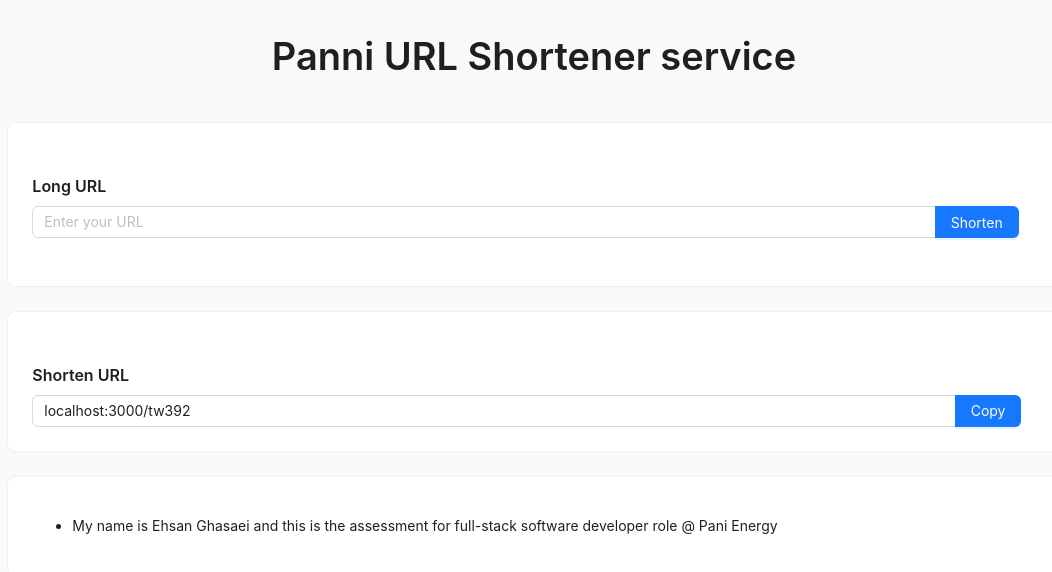
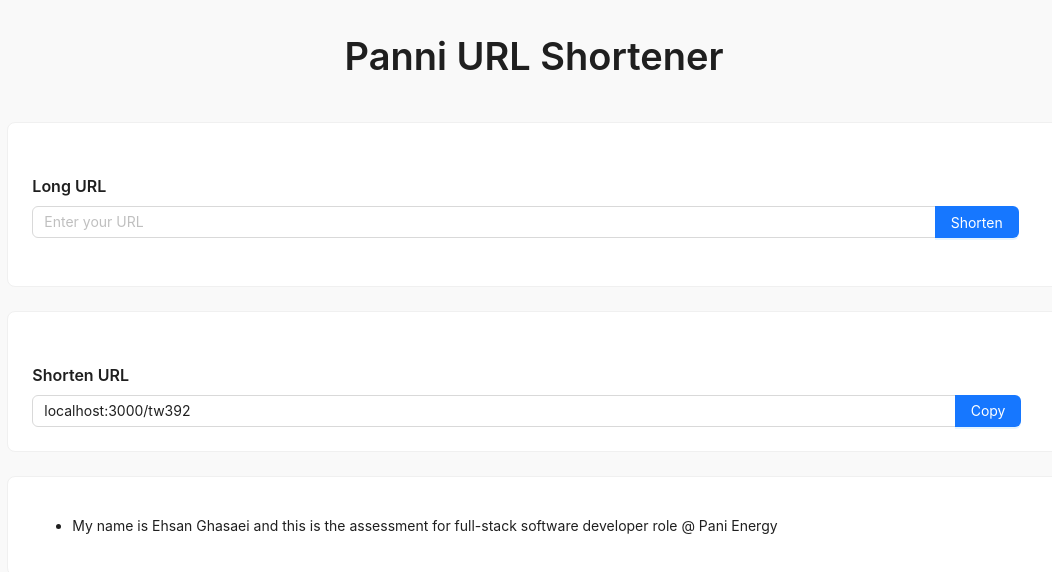
Before and after one commit to Ehsan-Home/URL_shortener, a React (Create React App) app in the folder Front-end/: page / in a window 1280 px wide. Shown: the top 572 px of the page, without its empty margins (106-1158 px from the left). Built offline with nearby package versions, Linux system fonts and the light colour scheme.

Commit message:
Header
Text changed

```diff
--- a/Front-end/src/Components/Header.js
+++ b/Front-end/src/Components/Header.js
@@ -5,7 +5,7 @@
 const Header = () => {
   return (
     <Row justify="center">
-      <Title>Panni URL Shortener service</Title>
+      <Title>Panni URL Shortener</Title>
     </Row>
   );
 };
```
